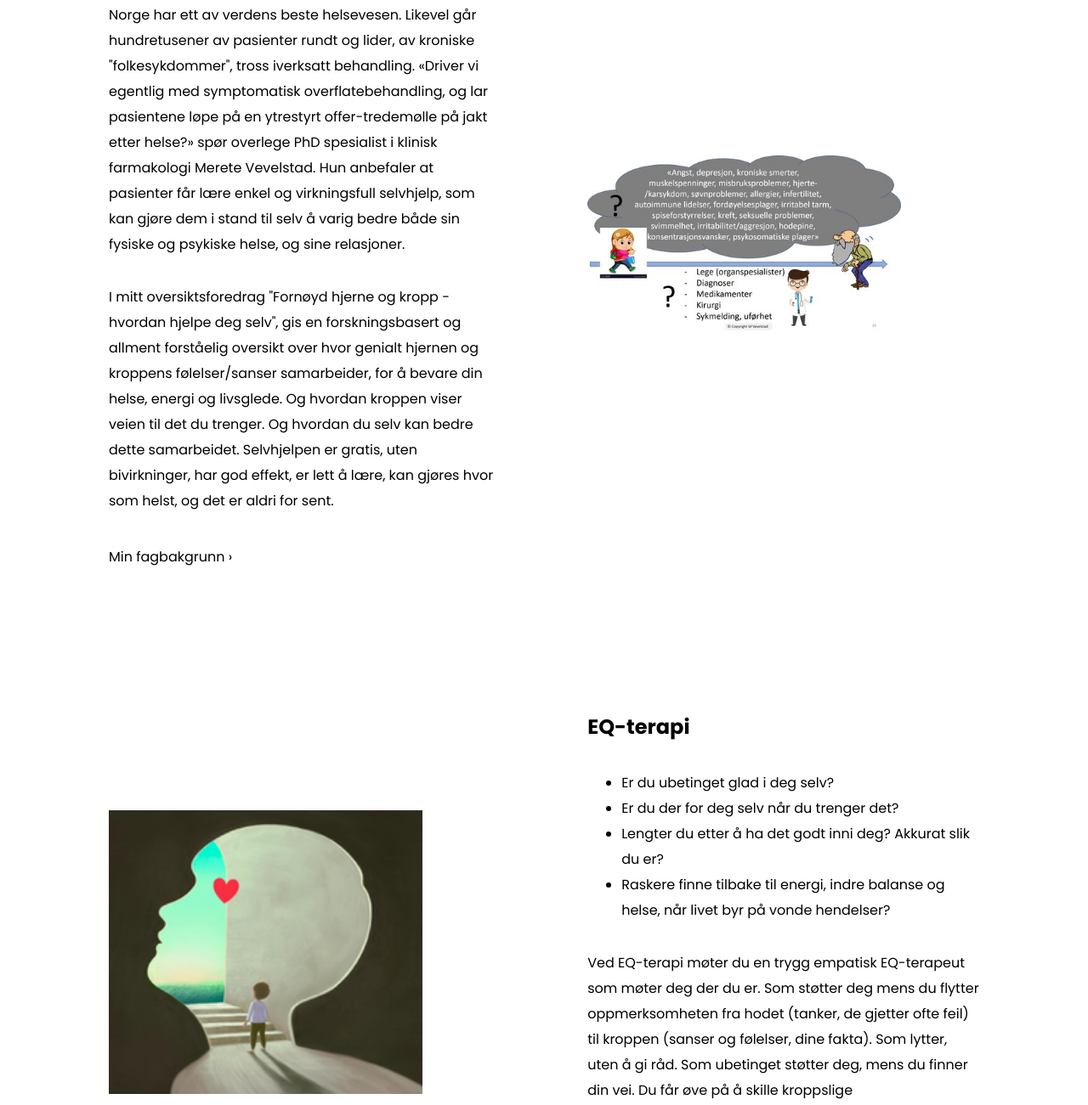
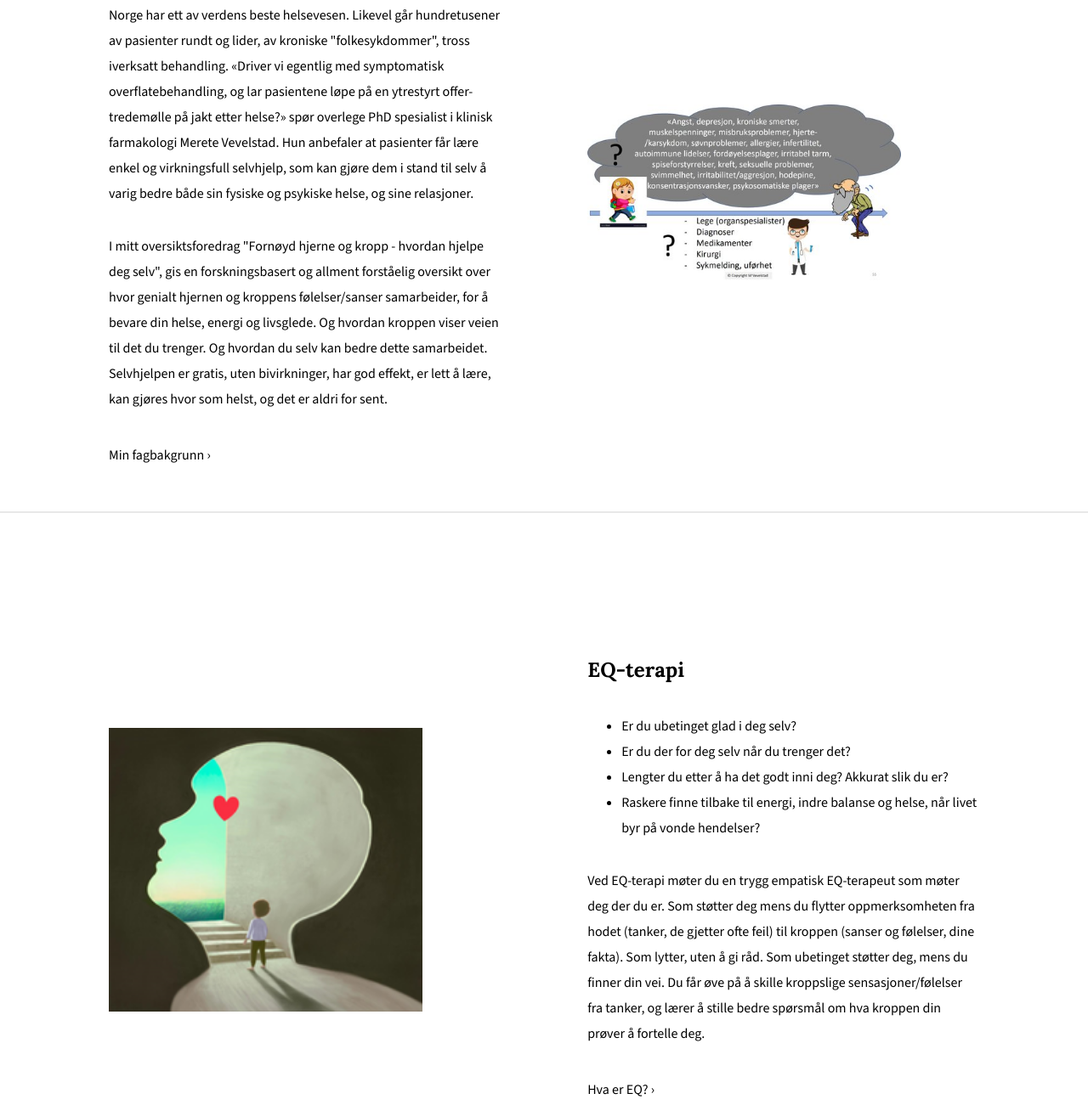
Before and after one commit to Hoggorm-Design/HappyBrainAndBody, an Astro site: page / in a window 1280 px wide. Shown: the part 1033-2334 px from the top of the page at 85% size. Built offline with nearby package versions, Linux system fonts and the light colour scheme; Astro itself is replaced by a stand-in of ours.

Commit message:
font og horisontallinje

```diff
--- a/src/components/Spotify.astro
+++ b/src/components/Spotify.astro
@@ -1,4 +1,5 @@
 ---
+import "../styles/global.css";
 const { title, buttonText, buttonLink, info } = Astro.props;
 ---
 
--- a/src/pages/index.astro
+++ b/src/pages/index.astro
@@ -8,6 +8,7 @@ import Example from "../components/Example.astro";
 import Contact from "../components/Contact.astro";
 import Footer from "../components/Footer.astro";
 import Spotify from "../components/Spotify.astro";
+import HorizontalLine from "../components/HorizontalLine.astro";
 
 import foredragImg from "../assets/images/foredrag.jpg";
 import eqImg from "../assets/images/eq-terapi.png";
@@ -65,6 +66,9 @@ import tittelFoto from "../assets/images/tittelfoto_vevelstad.webp";
 						hvor som helst, og det er aldri for sent.
 					</p>
 				</ContentWithImage>
+			</section>
+			<div class = horizontalLine></div>
+			<section class="content-with-image-container">
 				<ContentWithImage
 					title="EQ-terapi"
 					buttonText="Hva er EQ?"
@@ -98,6 +102,9 @@ import tittelFoto from "../assets/images/tittelfoto_vevelstad.webp";
 						spørsmål om hva kroppen din prøver å fortelle deg.
 					</p>
 				</ContentWithImage>
+			</section>
+			<div class = horizontalLine></div>
+			<section class="content-with-image-container">
 				<ContentWithImage
 					title="Hva er EQ?"
 					buttonText="EQ-terapi"
@@ -133,6 +140,7 @@ import tittelFoto from "../assets/images/tittelfoto_vevelstad.webp";
 					</p>
 				</ContentWithImage>
 			</section>
+			<div class = horizontalLine></div>
 			<section class="biography-container" id="biography">
 				<Biography
 					title="Vår lege, EQ-terapeut og foredragsholder"
@@ -146,6 +154,7 @@ import tittelFoto from "../assets/images/tittelfoto_vevelstad.webp";
 					buttonLink="https://eqterapeuter.no/eq-terapeuter-oslo/"
 				/>
 			</section>
+			<div class = horizontalLine></div>
 			<section class="examples-container">
 				<h2>Eksempler</h2>
 				<div class="examples-cards-container">
@@ -193,7 +202,10 @@ import tittelFoto from "../assets/images/tittelfoto_vevelstad.webp";
 					/>
 				</div>
 			</section>
+			<div class = horizontalLine></div>
 			<Contact />
+			<div class = horizontalLine></div>
+
 			<section class="iframe-container">
 				<iframe
 					title="google maps"
@@ -225,6 +237,14 @@ import tittelFoto from "../assets/images/tittelfoto_vevelstad.webp";
 				align-items: center;
 				flex-direction: column;
 				max-width: 80%;
+			}
+			.horizontalLine{
+				width: 100vw;
+            	height: 2px;
+            	background-color: #E8E8E8;
+            	border: none;
+            	margin-top: 5% ;
+
 			}
 
 			.examples-container {
--- a/src/styles/global.css
+++ b/src/styles/global.css
@@ -1,8 +1,8 @@
 @import url('https://fonts.googleapis.com/css2?family=Poppins:ital,wght@0,100;0,200;0,300;0,400;0,500;0,600;0,700;0,800;0,900;1,100;1,200;1,300;1,400;1,500;1,600;1,700;1,800;1,900&display=swap');
-
+@import url('https://fonts.googleapis.com/css2?family=Lora:wght@400;700&display=swap');
+@import url('https://fonts.googleapis.com/css2?family=Source+Sans+3:wght@400;700&display=swap');
 
 p, h1, h2, h3, button, a, li {
-    font-family: "Poppins", sans-serif;
     font-display: swap;
     font-style: normal;
     line-height: 30px;
@@ -13,13 +13,30 @@ h1 {
 }
 
 p {
+    font-family: 'Source Sans 3', sans-serif;
     font-size: 16px;
 }
 
 h1 {
     font-size: 50px;
+    font-family:"Lora", serif;
+}
+h2, h3, h4, h5, h6 {
+    font-family: 'Lora', serif;
 }
 
+button {
+    font-family:"Lora", serif;
+}
+
+li {
+    font-family:'Source Sans 3', sans-serif;
+
+}
+a{
+    font-family:'Source Sans 3', sans-serif;
+
+}
 img {
     object-fit: cover;
 }
@@ -31,13 +48,16 @@ img {
 
     h1 {
         font-size: 35px;
+        font-family:"Lora", serif;
     }
 
     h2 {
         font-size: 20px;
+        font-family:"Lora", serif;
     }
 
     h3 {
         font-size: 16px;
+        font-family:"Lora", serif;
     }
 }
```
